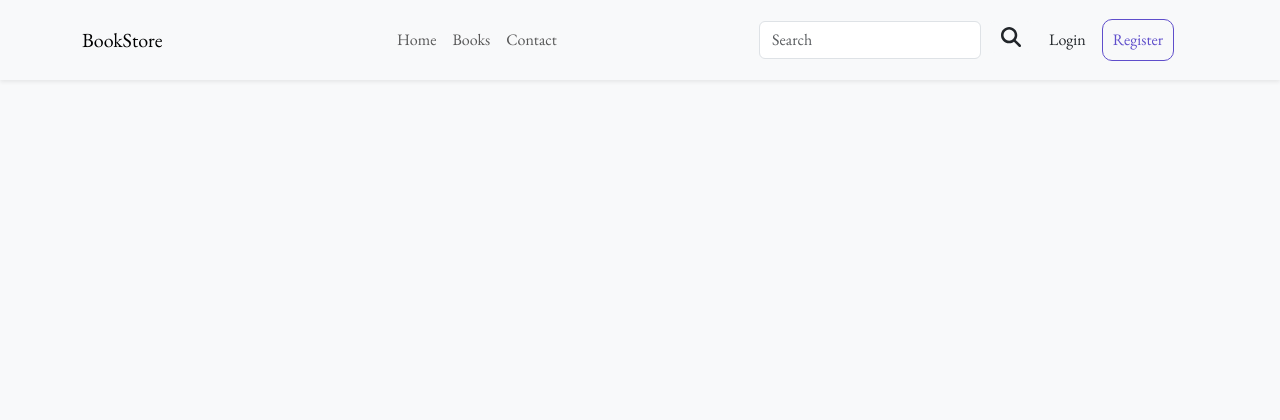
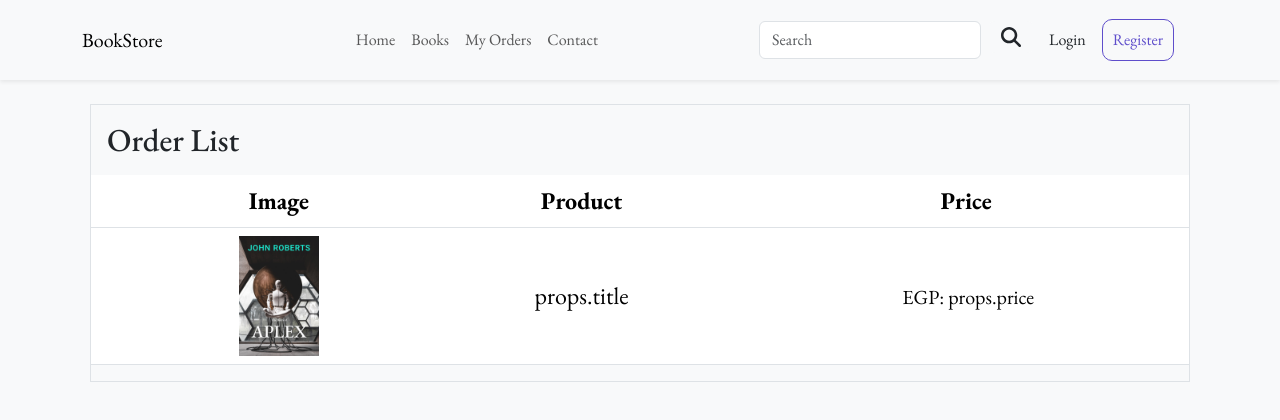
Before and after one commit to alibayomy/Book-Store-Client-Side-React, a React (Create React App) app in the folder bookstore/: page /orders in a window 1280 px wide. Shown: the top 420 px of the page. Built offline with nearby package versions, Linux system fonts and the light colour scheme.

Commit message:
Customer Orders List Task

```diff
--- a/bookstore/src/App.js
+++ b/bookstore/src/App.js
@@ -24,6 +24,7 @@ import PublisherPrivateRoute from "./Network/PublisherPriavteRoute";
 import UpdateABook from "./Pages/UpdateABook/UpdateABook";
 import PublisherBooks from "./Pages/PublisherBooks/PublihserBooks";
 import CheckoutPage from "./Pages/CheckoutPage/CheckoutPage";
+import OrderList from "./Pages/OrderList/OrderList";
 
 const App = () => {
   // JWT Authen
@@ -44,6 +45,7 @@ const App = () => {
             <Route path="/" exact component={Home} />
             <PrivateRoute path="/profile/:user_id" exact component={Profile} />
             <Route path="/books" component={Books} />
+            <Route path="/orders" component={OrderList} />
             <Route path="/checkout" component={CheckoutPage} />
             <Route path="/viewbook/:id" component={ViewBook} />
             <Route exact path={"/filter"} component={FilterBooks} />
--- a/bookstore/src/Components/NavBar/NavBar.js
+++ b/bookstore/src/Components/NavBar/NavBar.js
@@ -188,6 +188,11 @@ function NavBar() {
               </Link>
             </li>
             <li className="nav-item">
+              <Link className="nav-link" to="/orders">
+                My Orders
+              </Link>
+            </li>
+            <li className="nav-item">
               <Link className="nav-link" to="/">
                 Contact
               </Link>
--- /dev/null
+++ b/bookstore/src/Pages/OrderList/OrderList.js
@@ -0,0 +1,40 @@
+import React from "react";
+import product from "../../images/author-book-store-book-cover-06.jpg";
+
+function OrderList() {
+  return (
+    <div className=" border m-2 mb-4">
+      <h2 className="m-3">Order List</h2>
+      <div className="table-responsive">
+        <table className="table bg-white">
+          <thead>
+            <tr className="text-center">
+              <th></th>
+              <th>Image</th>
+              <th>Product</th>
+              <th>Price</th>
+            </tr>
+          </thead>
+          <tbody>
+            <tr className="text-center">
+              <td></td>
+              <td>
+                <img
+                  src={product}
+                  className=""
+                  style={{ width: "80px", objectFit: "cover" }}
+                />
+              </td>
+              <td className="align-middle">props.title</td>
+              <td className="align-middle">
+                <span className="ms-1 mt-3 fs-5">EGP: props.price</span>
+              </td>
+            </tr>
+          </tbody>
+        </table>
+      </div>
+    </div>
+  );
+}
+
+export default OrderList;
```
